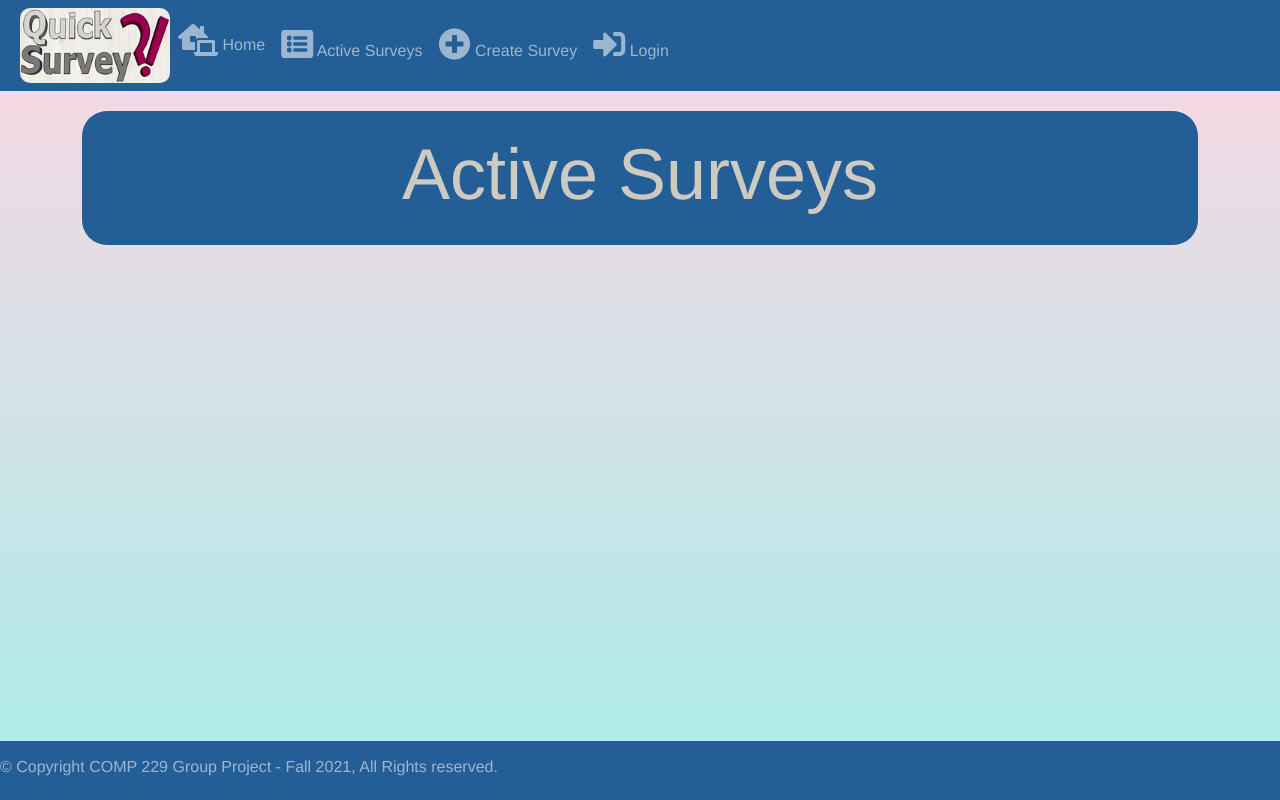
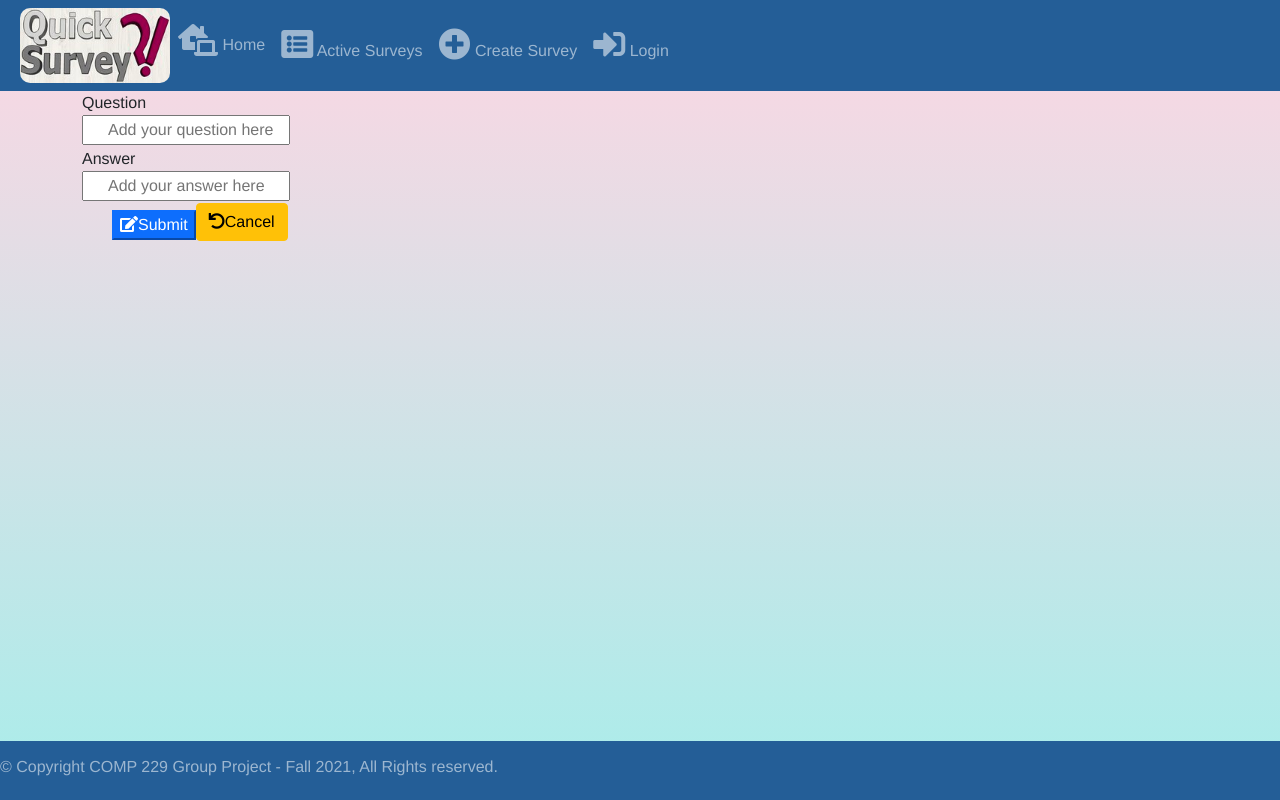
Before and after one commit to umapavanc/Survey_Site_demorepo, an Angular app: page /active-surveys in a window 1280 px wide. Built offline with nearby package versions, Linux system fonts and the light colour scheme.

Commit message:
Update active-surveys.component.html

```diff
--- a/src/app/pages/active-surveys/active-surveys.component.html
+++ b/src/app/pages/active-surveys/active-surveys.component.html
@@ -1 +1,24 @@
-<app-base-page></app-base-page>
+<div class="container">
+    <div class="col-md-12">
+        <div class="col-md-12">
+            <form class="form" formGroup="myform" (ngSubmit)="onSubmit">
+    <div class="form-group">
+    <label for="question">Question</label>
+    <input type="text" id="question" class="form-check" placeholder="Add your question here"
+    formControlName="question" required>
+    </div>
+
+    <div class="form-group">
+        <label for="answer">Answer</label>
+        <input type="tex"  placeholder="Add your answer here" class="form-check"
+          id="terms" formControlName="Answer" />
+    </div>
+
+    <button class="btn-primary" type="submit">
+        <i class="fas fa-edit"></i>Submit
+    </button>
+    <a href="/survey-list" class="btn btn-warning mb-2">
+        <i class="fas fa-undo"></i>Cancel
+    </a>
+</form>
+</div>
```
